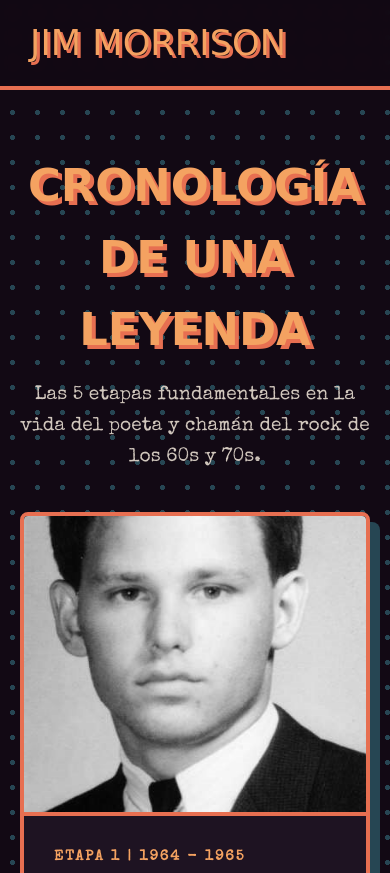
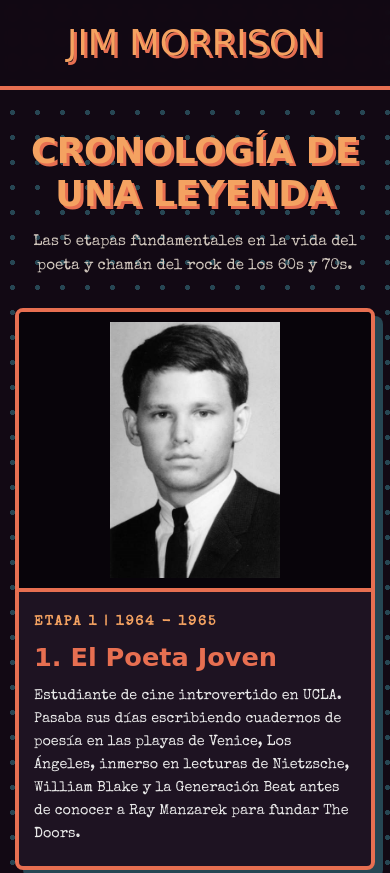
Before and after one commit to SebastianCovarrubias111/jim-morrison, a plain HTML site: page index.html in a window 390 px wide. Shown: the top 873 px of the page. Drawn offline with nearby package versions, Linux system fonts and the light colour scheme; files whose address does not match are found by name; a web font is replaced by a local one.

Commit message:
Hacer imagenes totalmente adaptables y responsivas

```diff
--- a/index.html
+++ b/index.html
@@ -39,10 +39,8 @@
             z-index: 100;
             background-color: rgba(18, 9, 20, 0.95);
             border-bottom: 4px solid var(--vintage-orange);
-            padding: 15px 30px;
-            display: flex;
-            justify-content: space-between;
-            align-items: center;
+            padding: 15px 20px;
+            text-align: center;
             backdrop-filter: blur(5px);
         }
 
@@ -57,39 +55,40 @@
         /* HEADER PRINCIPAL */
         header {
             text-align: center;
-            padding: 60px 20px 40px;
+            padding: 40px 20px 30px;
             max-width: 900px;
             margin: 0 auto;
         }
 
         header h1 {
             font-family: 'Shrikhand', cursive;
-            font-size: 3.8rem;
+            font-size: clamp(2.2rem, 6vw, 3.8rem);
             color: var(--psychedelic-yellow);
-            text-shadow: 4px 4px 0px var(--vintage-orange);
+            text-shadow: 3px 3px 0px var(--vintage-orange);
             margin-bottom: 15px;
+            line-height: 1.2;
         }
 
         header p {
-            font-size: 1.2rem;
+            font-size: clamp(0.95rem, 2.5vw, 1.2rem);
             color: #d1c7bd;
         }
 
         /* CONTENEDOR DE ETAPAS INDIVIDUALES */
         .stages-container {
-            max-width: 900px;
+            max-width: 950px;
             margin: 0 auto;
-            padding: 0 20px 80px;
+            padding: 0 15px 60px;
             display: flex;
             flex-direction: column;
-            gap: 60px;
+            gap: 45px;
         }
 
         /* TARJETA INDIVIDUAL POR ETAPA */
         .stage-card {
             background-color: var(--card-bg);
             border: 4px solid var(--vintage-orange);
-            box-shadow: 10px 10px 0px var(--dark-purple);
+            box-shadow: 8px 8px 0px var(--dark-purple);
             border-radius: 8px;
             overflow: hidden;
             display: grid;
@@ -99,37 +98,48 @@
         }
 
         .stage-card:hover {
-            transform: translateY(-5px);
-            box-shadow: 12px 12px 0px var(--psychedelic-yellow);
+            transform: translateY(-4px);
+            box-shadow: 10px 10px 0px var(--psychedelic-yellow);
             border-color: var(--psychedelic-yellow);
         }
 
+        /* CONTENEDOR DE IMAGEN RESPONSIVO MULTIFORMATO */
         .stage-img-container {
             width: 100%;
-            height: 380px;
-            background-color: #000;
+            height: 100%;
+            min-height: 300px;
+            max-height: 400px;
+            background-color: #08040a;
+            display: flex;
+            justify-content: center;
+            align-items: center;
             overflow: hidden;
             border-right: 4px solid var(--vintage-orange);
+            padding: 10px;
         }
 
+        /* IMAGEN QUE SE ADAPTA AUTOMÁTICAMENTE A CUALQUIER TAMAÑO/FORMATO */
         .stage-img-container img {
             width: 100%;
             height: 100%;
-            object-fit: cover;
+            max-width: 100%;
+            max-height: 380px;
+            object-fit: contain; /* Ajusta la imagen completa sin recortarla */
             display: block;
-            transition: transform 0.5s ease;
+            border-radius: 4px;
+            transition: transform 0.4s ease;
         }
 
         .stage-card:hover .stage-img-container img {
-            transform: scale(1.05);
+            transform: scale(1.03);
         }
 
         .stage-content {
-            padding: 30px;
+            padding: 25px 20px;
         }
 
         .stage-number {
-            font-size: 0.9rem;
+            font-size: 0.85rem;
             font-weight: bold;
             color: var(--psychedelic-yellow);
             text-transform: uppercase;
@@ -139,44 +149,47 @@
 
         .stage-title {
             font-family: 'Shrikhand', cursive;
-            font-size: 2.2rem;
+            font-size: clamp(1.6rem, 4vw, 2.2rem);
             color: var(--vintage-orange);
-            margin-bottom: 15px;
+            margin-bottom: 12px;
             line-height: 1.2;
         }
 
         .stage-text {
-            font-size: 1rem;
+            font-size: clamp(0.9rem, 2vw, 1rem);
             color: #eaeaea;
-            line-height: 1.7;
+            line-height: 1.6;
         }
 
         /* FOOTER */
         footer {
             background-color: #0a040b;
             border-top: 4px solid var(--vintage-orange);
-            padding: 40px 20px;
+            padding: 30px 20px;
             text-align: center;
             color: #888;
-            font-size: 0.9rem;
+            font-size: 0.85rem;
         }
 
         footer strong {
             color: var(--psychedelic-yellow);
         }
 
-        /* DISEÑO RESPONSIVO PARA MÓVILES */
+        /* DISEÑO ADAPTABLE PARA TELÉFONOS MÓVILES (PANTALLAS PEQUEÑAS) */
         @media (max-width: 768px) {
-            header h1 {
-                font-size: 2.8rem;
+            .stage-card {
+                grid-template-columns: 1fr; /* Cambia a 1 columna en celulares */
             }
-            .stage-card {
-                grid-template-columns: 1fr;
-            }
+
             .stage-img-container {
-                height: 300px;
+                height: 280px;
+                min-height: auto;
                 border-right: none;
                 border-bottom: 4px solid var(--vintage-orange);
+            }
+
+            .stage-content {
+                padding: 20px 15px;
             }
         }
     </style>
@@ -194,7 +207,7 @@
         <p>Las 5 etapas fundamentales en la vida del poeta y chamán del rock de los 60s y 70s.</p>
     </header>
 
-    <!-- LISTA DE ETAPAS UNA POR UNA -->
+    <!-- LISTA DE ETAPAS RESPONSIVAS -->
     <main class="stages-container">
 
         <!-- ETAPA 1 -->
```
